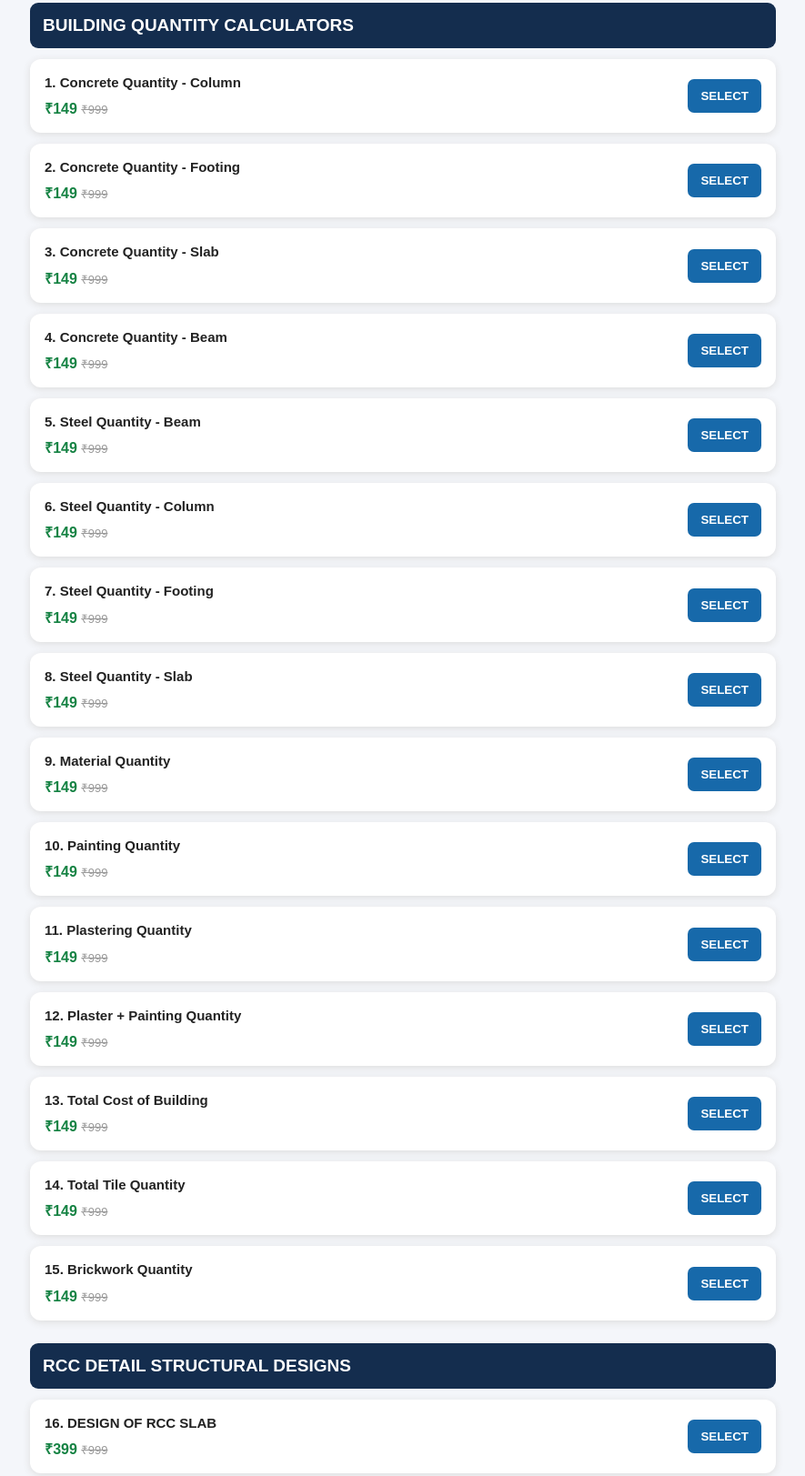
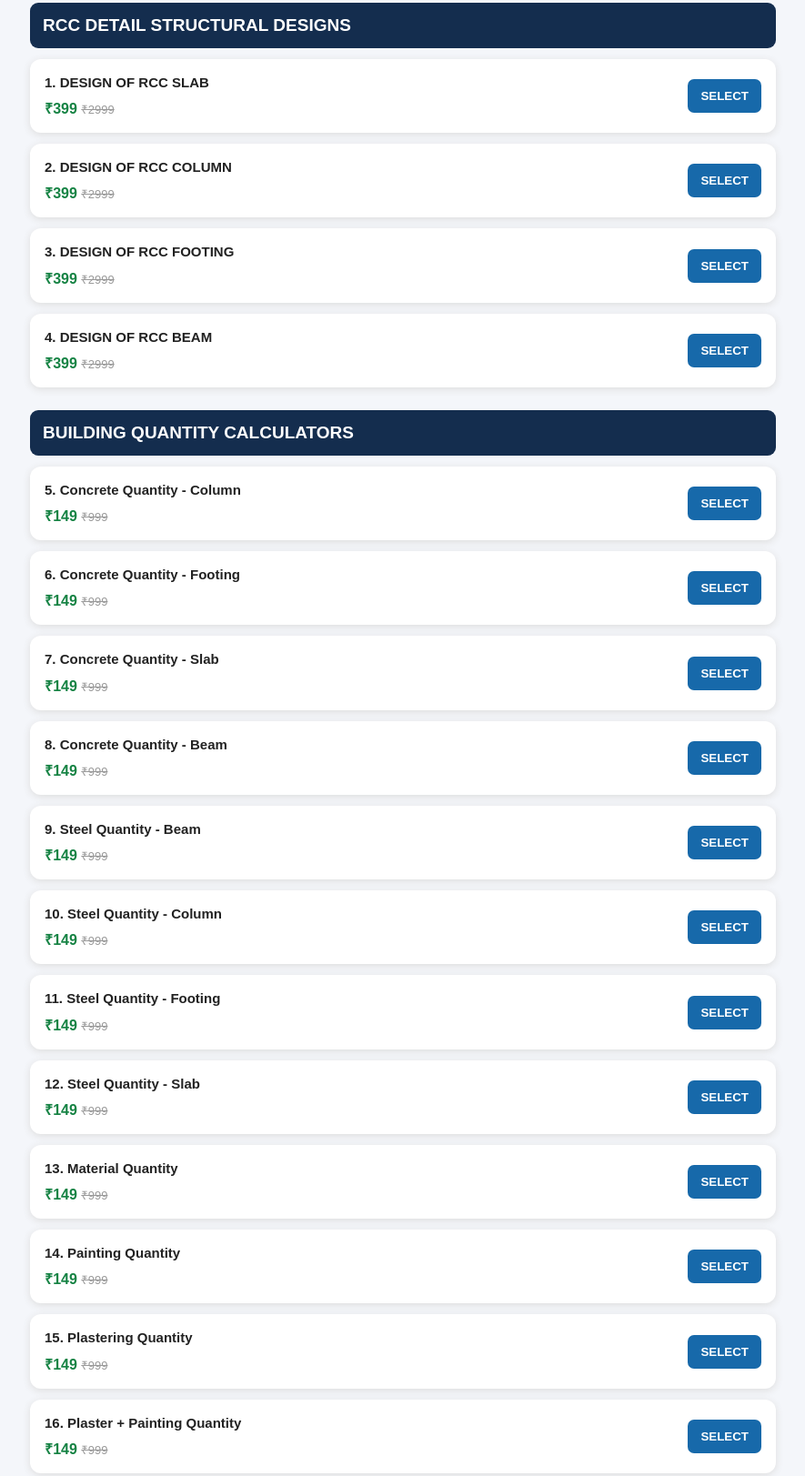
Before and after one commit to abhishek8144/CONSTRUCTION-EXCEL-STORE, a plain HTML site: page index.html in a window 1280 px wide. Shown: the part 263-1886 px from the top of the page at 91% size, without its empty margins (197-1082 px from the left). Drawn offline with Linux system fonts and the light colour scheme.

Commit message:
Update index.html

```diff
--- a/index.html
+++ b/index.html
@@ -1,9 +1,11 @@
+
 <!DOCTYPE html>
 <html lang="en">
 <head>
 <meta charset="UTF-8">
 <meta name="viewport" content="width=device-width, initial-scale=1.0">
 <title>Construction Excel Store</title>
+
 <style>
 *{box-sizing:border-box}
 body{margin:0;font-family:Arial,sans-serif;background:#f4f6fa;color:#222}
@@ -24,11 +26,18 @@ button{border:0;padding:11px 14px;border-radius:7px;background:#1769aa;color:whi
 .total{font-size:27px;font-weight:bold}
 .buy{background:#ffb000;color:#142d4e;width:100%;margin-top:15px;font-size:17px;padding:14px}
 #paymentStatus{font-size:16px;overflow-wrap:anywhere}
-@media(max-width:480px){.card{padding:12px}.card button{padding:10px;font-size:12px}header h1{font-size:26px}}
+@media(max-width:480px){
+.card{padding:12px}
+.card button{padding:10px;font-size:12px}
+header h1{font-size:26px}
+}
 </style>
+
 <script src="https://checkout.razorpay.com/v1/checkout.js"></script>
 </head>
+
 <body>
+
 <header>
 <h1>CONSTRUCTION EXCEL STORE</h1>
 <p>Professional Construction Calculators</p>
@@ -36,188 +45,230 @@ button{border:0;padding:11px 14px;border-radius:7px;background:#1769aa;color:whi
 </header>
 
 <div class="container">
+
 <h2>Select Your Excel Sheets</h2>
 
-<h2 class="section-title">BUILDING QUANTITY CALCULATORS</h2>
+<!-- FIRST: RCC DETAIL STRUCTURAL DESIGNS -->
+
+<h2 class="section-title">RCC DETAIL STRUCTURAL DESIGNS</h2>
+
 <div class="card">
 <div class="product-info">
-    <h3>1. Concrete Quantity - Column</h3>
+<h3>1. DESIGN OF RCC SLAB</h3>
+<span class="price">₹399</span>
+<span class="old"> ₹2999</span>
+</div>
+<button type="button" class="select-btn" data-id="rcc_slab_design" data-price="399" onclick="toggleProduct(this)">SELECT</button>
+</div>
+
+<div class="card">
+<div class="product-info">
+<h3>2. DESIGN OF RCC COLUMN</h3>
+<span class="price">₹399</span>
+<span class="old"> ₹2999</span>
+</div>
+<button type="button" class="select-btn" data-id="rcc_column_design" data-price="399" onclick="toggleProduct(this)">SELECT</button>
+</div>
+
+<div class="card">
+<div class="product-info">
+<h3>3. DESIGN OF RCC FOOTING</h3>
+<span class="price">₹399</span>
+<span class="old"> ₹2999</span>
+</div>
+<button type="button" class="select-btn" data-id="rcc_footing_design" data-price="399" onclick="toggleProduct(this)">SELECT</button>
+</div>
+
+<div class="card">
+<div class="product-info">
+<h3>4. DESIGN OF RCC BEAM</h3>
+<span class="price">₹399</span>
+<span class="old"> ₹2999</span>
+</div>
+<button type="button" class="select-btn" data-id="rcc_beam_design" data-price="399" onclick="toggleProduct(this)">SELECT</button>
+</div>
+
+
+<!-- SECOND: BUILDING QUANTITY CALCULATORS -->
+
+<h2 class="section-title">BUILDING QUANTITY CALCULATORS</h2>
+
+<div class="card">
+<div class="product-info">
+<h3>5. Concrete Quantity - Column</h3>
 <span class="price">₹149</span>
 <span class="old"> ₹999</span>
 </div>
 <button type="button" class="select-btn" data-id="concrete_column" data-price="149" onclick="toggleProduct(this)">SELECT</button>
 </div>
+
 <div class="card">
 <div class="product-info">
-    <h3>2. Concrete Quantity - Footing</h3>
+<h3>6. Concrete Quantity - Footing</h3>
 <span class="price">₹149</span>
 <span class="old"> ₹999</span>
 </div>
 <button type="button" class="select-btn" data-id="concrete_footing" data-price="149" onclick="toggleProduct(this)">SELECT</button>
 </div>
+
 <div class="card">
 <div class="product-info">
-    <h3>3. Concrete Quantity - Slab</h3>
+<h3>7. Concrete Quantity - Slab</h3>
 <span class="price">₹149</span>
 <span class="old"> ₹999</span>
 </div>
 <button type="button" class="select-btn" data-id="concrete_slab" data-price="149" onclick="toggleProduct(this)">SELECT</button>
 </div>
+
 <div class="card">
 <div class="product-info">
-    <h3>4. Concrete Quantity - Beam</h3>
+<h3>8. Concrete Quantity - Beam</h3>
 <span class="price">₹149</span>
 <span class="old"> ₹999</span>
 </div>
 <button type="button" class="select-btn" data-id="concrete_beam" data-price="149" onclick="toggleProduct(this)">SELECT</button>
 </div>
+
 <div class="card">
 <div class="product-info">
-    <h3>5. Steel Quantity - Beam</h3>
+<h3>9. Steel Quantity - Beam</h3>
 <span class="price">₹149</span>
 <span class="old"> ₹999</span>
 </div>
 <button type="button" class="select-btn" data-id="steel_beam" data-price="149" onclick="toggleProduct(this)">SELECT</button>
 </div>
+
 <div class="card">
 <div class="product-info">
-    <h3>6. Steel Quantity - Column</h3>
+<h3>10. Steel Quantity - Column</h3>
 <span class="price">₹149</span>
 <span class="old"> ₹999</span>
 </div>
 <button type="button" class="select-btn" data-id="steel_column" data-price="149" onclick="toggleProduct(this)">SELECT</button>
 </div>
+
 <div class="card">
 <div class="product-info">
-    <h3>7. Steel Quantity - Footing</h3>
+<h3>11. Steel Quantity - Footing</h3>
 <span class="price">₹149</span>
 <span class="old"> ₹999</span>
 </div>
 <button type="button" class="select-btn" data-id="steel_footing" data-price="149" onclick="toggleProduct(this)">SELECT</button>
 </div>
+
 <div class="card">
 <div class="product-info">
-    <h3>8. Steel Quantity - Slab</h3>
+<h3>12. Steel Quantity - Slab</h3>
 <span class="price">₹149</span>
 <span class="old"> ₹999</span>
 </div>
 <button type="button" class="select-btn" data-id="steel_slab" data-price="149" onclick="toggleProduct(this)">SELECT</button>
 </div>
+
 <div class="card">
 <div class="product-info">
-    <h3>9. Material Quantity</h3>
+<h3>13. Material Quantity</h3>
 <span class="price">₹149</span>
 <span class="old"> ₹999</span>
 </div>
 <button type="button" class="select-btn" data-id="material" data-price="149" onclick="toggleProduct(this)">SELECT</button>
 </div>
+
 <div class="card">
 <div class="product-info">
-    <h3>10. Painting Quantity</h3>
+<h3>14. Painting Quantity</h3>
 <span class="price">₹149</span>
 <span class="old"> ₹999</span>
 </div>
 <button type="button" class="select-btn" data-id="painting" data-price="149" onclick="toggleProduct(this)">SELECT</button>
 </div>
+
 <div class="card">
 <div class="product-info">
-    <h3>11. Plastering Quantity</h3>
+<h3>15. Plastering Quantity</h3>
 <span class="price">₹149</span>
 <span class="old"> ₹999</span>
 </div>
 <button type="button" class="select-btn" data-id="plastering" data-price="149" onclick="toggleProduct(this)">SELECT</button>
 </div>
+
 <div class="card">
 <div class="product-info">
-    <h3>12. Plaster + Painting Quantity</h3>
+<h3>16. Plaster + Painting Quantity</h3>
 <span class="price">₹149</span>
 <span class="old"> ₹999</span>
 </div>
 <button type="button" class="select-btn" data-id="plaster_painting" data-price="149" onclick="toggleProduct(this)">SELECT</button>
 </div>
+
 <div class="card">
 <div class="product-info">
-    <h3>13. Total Cost of Building</h3>
+<h3>17. Total Cost of Building</h3>
 <span class="price">₹149</span>
 <span class="old"> ₹999</span>
 </div>
 <button type="button" class="select-btn" data-id="total_cost" data-price="149" onclick="toggleProduct(this)">SELECT</button>
 </div>
+
 <div class="card">
 <div class="product-info">
-    <h3>14. Total Tile Quantity</h3>
+<h3>18. Total Tile Quantity</h3>
 <span class="price">₹149</span>
 <span class="old"> ₹999</span>
 </div>
 <button type="button" class="select-btn" data-id="tiles" data-price="149" onclick="toggleProduct(this)">SELECT</button>
 </div>
+
 <div class="card">
 <div class="product-info">
-    <h3>15. Brickwork Quantity</h3>
+<h3>19. Brickwork Quantity</h3>
 <span class="price">₹149</span>
 <span class="old"> ₹999</span>
 </div>
 <button type="button" class="select-btn" data-id="brickwork" data-price="149" onclick="toggleProduct(this)">SELECT</button>
 </div>
 
-<h2 class="section-title">RCC DETAIL STRUCTURAL DESIGNS</h2>
-<div class="card">
-  <div class="product-info">
-    <h3>16. DESIGN OF RCC SLAB</h3>
-    <span class="price">₹399</span>
-    <span class="old"> ₹999</span>
-  </div>
-  <button type="button" class="select-btn" data-id="rcc_slab_design" data-price="399" onclick="toggleProduct(this)">SELECT</button>
-</div>
-<div class="card">
-  <div class="product-info">
-    <h3>17. DESIGN OF RCC COLUMN</h3>
-    <span class="price">₹399</span>
-    <span class="old"> ₹999</span>
-  </div>
-  <button type="button" class="select-btn" data-id="rcc_column_design" data-price="399" onclick="toggleProduct(this)">SELECT</button>
-</div>
-<div class="card">
-  <div class="product-info">
-    <h3>18. DESIGN OF RCC FOOTING</h3>
-    <span class="price">₹399</span>
-    <span class="old"> ₹999</span>
-  </div>
-  <button type="button" class="select-btn" data-id="rcc_footing_design" data-price="399" onclick="toggleProduct(this)">SELECT</button>
-</div>
-<div class="card">
-  <div class="product-info">
-    <h3>19. DESIGN OF RCC BEAM</h3>
-    <span class="price">₹399</span>
-    <span class="old"> ₹999</span>
-  </div>
-  <button type="button" class="select-btn" data-id="rcc_beam_design" data-price="399" onclick="toggleProduct(this)">SELECT</button>
-</div>
+
+<!-- SELECTION BUTTONS -->
 
 <div class="actions">
 <button type="button" onclick="selectAll()">SELECT ALL 19</button>
 <button type="button" onclick="clearAll()" style="background:#777">CLEAR ALL</button>
 </div>
 
+
+<!-- PRICE SUMMARY -->
+
 <div class="summary">
 <h3>Your Selection</h3>
+
 <p>Selected Sheets: <span id="count">0</span></p>
+
 <p>Original Price: <span class="old" id="old">₹0</span></p>
+
 <p class="total" id="total">₹0</p>
+
 <p>Regular Excel Sheets: ₹149 each</p>
 <p>RCC Structural Design Sheets: ₹399 each</p>
+
 <button class="buy" type="button" onclick="buyNow()">BUY NOW</button>
+
 <p id="paymentStatus"></p>
 </div>
+
 <div id="downloadArea"></div>
+
 </div>
 
+
 <script>
+
 const selected = new Map();
 
 function toggleProduct(button) {
 const id = button.dataset.id;
 const price = Number(button.dataset.price);
+
 if (selected.has(id)) {
 selected.delete(id);
 button.classList.remove("selected");
@@ -227,6 +278,7 @@ function toggleProduct(button) {
 button.classList.add("selected");
 button.textContent = "SELECTED ✓";
 }
+
 updateSummary();
 }
 
@@ -236,27 +288,40 @@ function selectAll() {
 button.classList.add("selected");
 button.textContent = "SELECTED ✓";
 });
+
 updateSummary();
 }
 
 function clearAll() {
 selected.clear();
+
 document.querySelectorAll(".select-btn").forEach(button => {
 button.classList.remove("selected");
 button.textContent = "SELECT";
 });
+
 updateSummary();
 }
 
 function updateSummary() {
 const count = selected.size;
-  const total = Array.from(selected.values()).reduce((sum, price) => sum + price, 0);
+
+const total = Array.from(selected.values()).reduce(
+(sum, price) => sum + price, 0
+);
+
 document.getElementById("count").textContent = count;
-  document.getElementById("old").textContent = "₹" + (count * 999).toLocaleString("en-IN");
-  document.getElementById("total").textContent = "₹" + total.toLocaleString("en-IN");
+
+document.getElementById("old").textContent =
+"₹" + (count * 999).toLocaleString("en-IN");
+
+document.getElementById("total").textContent =
+"₹" + total.toLocaleString("en-IN");
 }
 
+
 async function buyNow() {
+
 if (selected.size === 0) {
 alert("Please select at least one Excel sheet.");
 return;
@@ -268,55 +333,83 @@ async function buyNow() {
 }
 
 const paymentStatus = document.getElementById("paymentStatus");
+
 paymentStatus.textContent = "Creating secure payment...";
+
 const backend = "https://construction-excel-store-backend.onrender.com";
+
 const sheetIds = Array.from(selected.keys());
 
 try {
+
 const orderResponse = await fetch(backend + "/create-order", {
 method: "POST",
-      headers: { "Content-Type": "application/json" },
-      body: JSON.stringify({ sheetIds })
+headers: {"Content-Type": "application/json"},
+body: JSON.stringify({sheetIds})
 });
+
 const order = await orderResponse.json();
-    if (!orderResponse.ok) throw new Error(order.error || "Order creation failed");
+
+if (!orderResponse.ok) {
+throw new Error(order.error || "Order creation failed");
+}
 
 const options = {
+
 key: order.keyId,
 amount: order.amount,
 currency: order.currency,
+
 name: "CONSTRUCTION EXCEL STORE",
+
 description: sheetIds.length + " Excel Sheet(s)",
+
 order_id: order.orderId,
+
 modal: {
 ondismiss: function() {
 paymentStatus.textContent = "Payment cancelled. Please try again.";
 }
 },
+
 handler: async function(response) {
+
 paymentStatus.textContent = "Verifying payment...";
+
 try {
+
 const verifyResponse = await fetch(backend + "/verify-payment", {
 method: "POST",
-            headers: { "Content-Type": "application/json" },
+headers: {"Content-Type": "application/json"},
+
 body: JSON.stringify({
 razorpay_order_id: response.razorpay_order_id,
 razorpay_payment_id: response.razorpay_payment_id,
 razorpay_signature: response.razorpay_signature,
 sheetIds: sheetIds
 })
+
 });
+
 const result = await verifyResponse.json();
+
 if (!verifyResponse.ok || !result.success) {
 throw new Error(result.error || "Payment verification failed");
 }
 
 const area = document.getElementById("downloadArea");
-          area.innerHTML = "<h2>Payment Successful!</h2><p>Download your purchased Excel sheets:</p>";
+
+area.innerHTML =
+"<h2>Payment Successful!</h2><p>Download your purchased Excel sheets:</p>";
+
 (result.downloads || []).forEach(file => {
+
 const link = document.createElement("a");
+
 link.href = backend + file.url;
+
 link.textContent = "Download " + file.name;
+
 link.style.display = "block";
 link.style.padding = "12px";
 link.style.margin = "8px 0";
@@ -324,28 +417,51 @@ async function buyNow() {
 link.style.color = "white";
 link.style.textDecoration = "none";
 link.style.borderRadius = "7px";
+
 area.appendChild(link);
+
 });
+
 paymentStatus.textContent = "Payment verified successfully!";
-          area.scrollIntoView({ behavior: "smooth" });
+
+area.scrollIntoView({behavior: "smooth"});
+
 } catch (error) {
-          paymentStatus.textContent = "Payment verification issue: " + error.message;
+
+paymentStatus.textContent =
+"Payment verification issue: " + error.message;
+
 alert(error.message);
+
 }
+
 }
+
 };
 
 const checkout = new Razorpay(options);
+
 checkout.on("payment.failed", function() {
+
 paymentStatus.textContent = "Payment failed. Please try again.";
+
 alert("Payment failed. Please try again.");
+
 });
+
 checkout.open();
+
 } catch (error) {
+
 paymentStatus.textContent = "Error: " + error.message;
+
 alert(error.message);
+
 }
+
 }
+
 </script>
+
 </body>
 </html>
```
Lines whose indentation alone changed are shown as unchanged.
